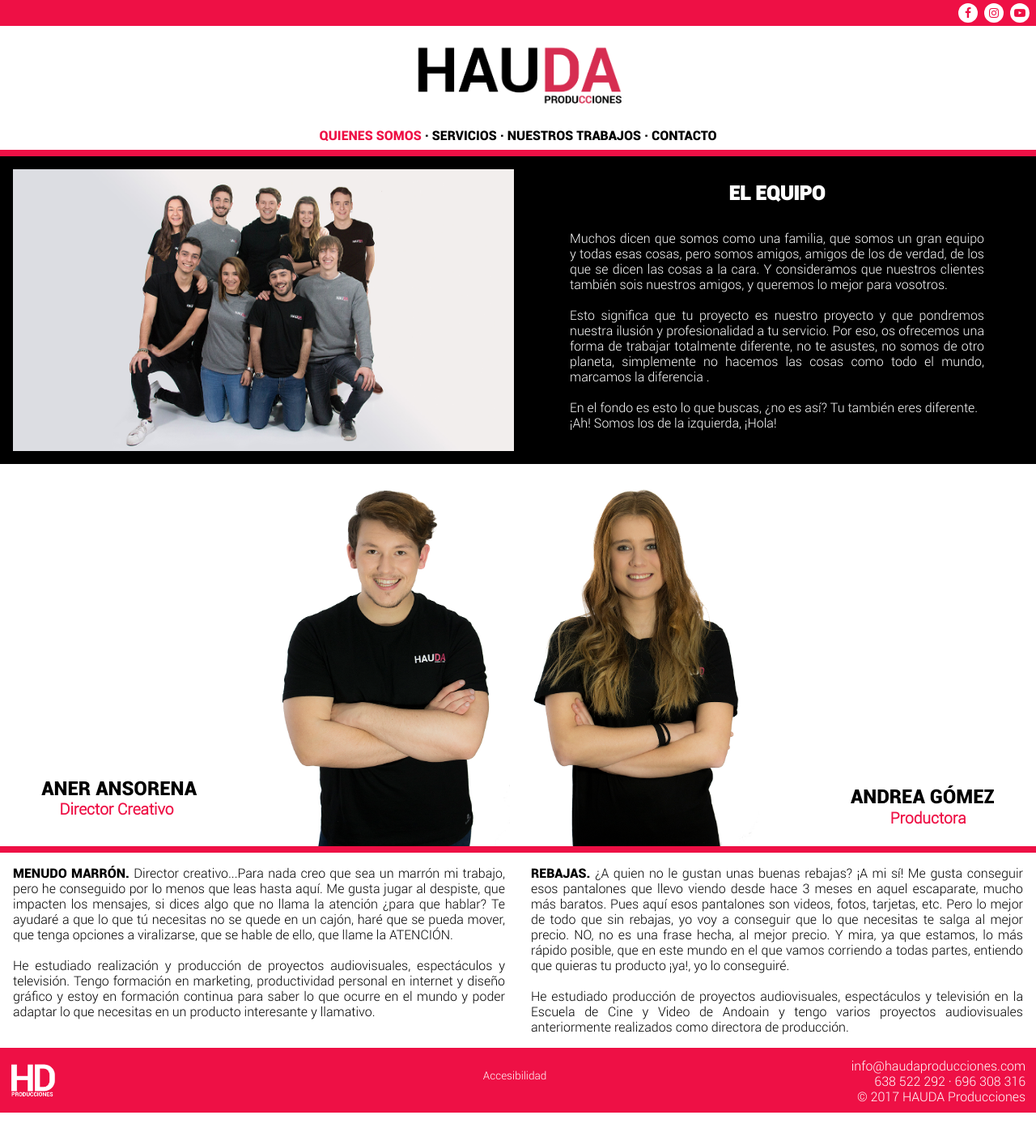
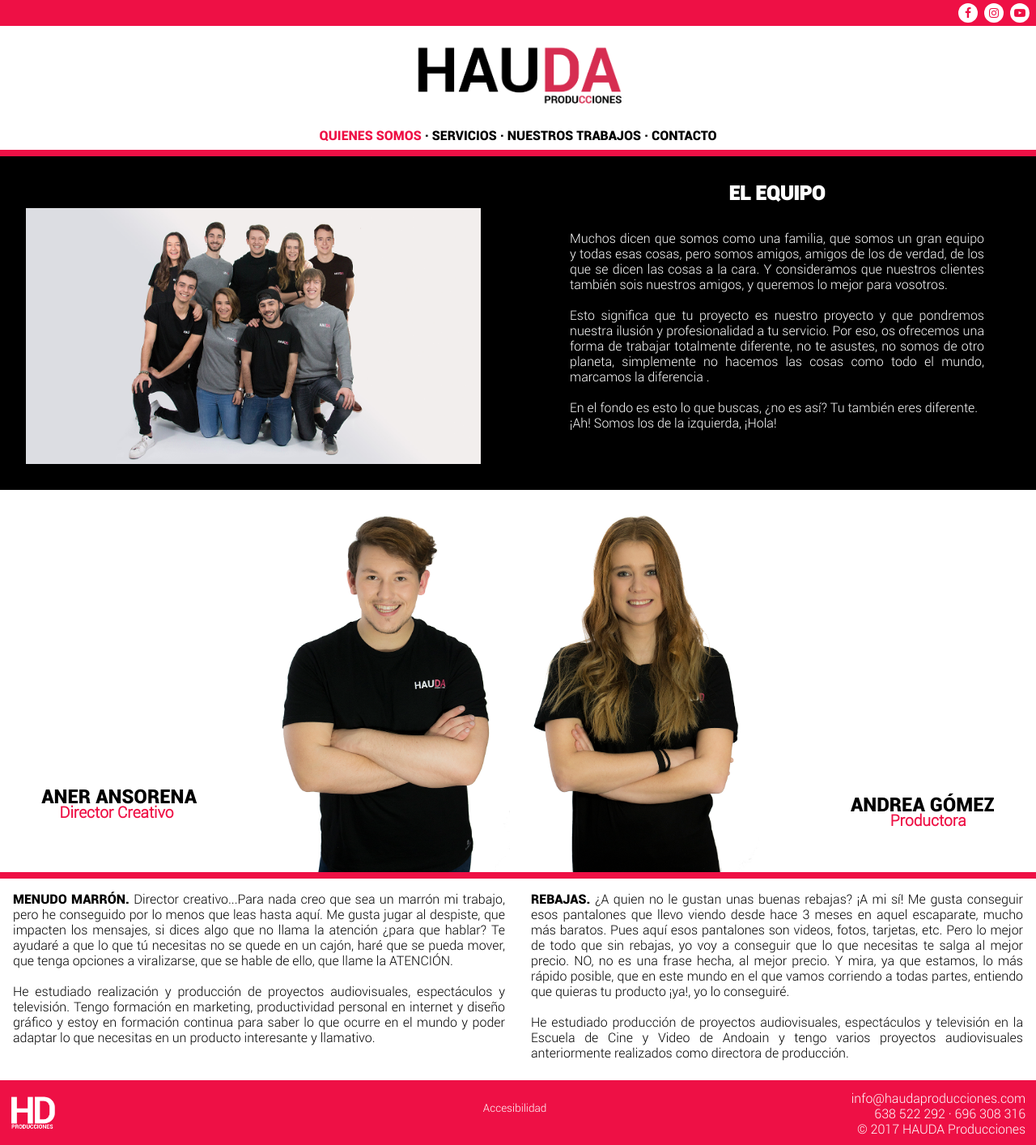
Before and after one commit to kikearb/proyectoDaw, a Jekyll site: the page built from nosotros.html, in a window 1280 px wide. Shown: the whole page at 81% size. Built offline with Jekyll 4.4.1, drawn with Linux system fonts in a browser that asks for light colours; nearby versions of some CDN libraries; before the commit the page ends 1374 px from its top, so only the background shows below that.

Commit message:
bugfix versiones movil y tablet

```diff
--- a/_includes/header.html
+++ b/_includes/header.html
@@ -15,11 +15,8 @@
             </a>
         </div>
         <a href="#contenido" class="skip" accesskey="1">Saltar al contenido</a>
-        <div class="logomenu middle">
-            <div class="logocontainer">
-                <a href="/" accesskey="I"><img src="./assets/img/haudalogoblanco.png" alt="Logo HAUDA" class="logo"></a>
-            </div>
-
+        <div class="logomenu">
+            <a href="/" accesskey="I"><img src="./assets/img/haudalogoblanco.png" alt="Logo HAUDA" class="logo"></a>
             <span class="fa fa-bars menu-movil" aria-hidden="true"></span>
         </div>
         <nav class="princ">
--- a/_sass/nosotros.scss
+++ b/_sass/nosotros.scss
@@ -3,7 +3,7 @@
 }
 
 .desc .eq {
-    @media (min-width: 768px) {
+    @media (min-width: 992px) {
         width: 50%;
         float: right;
         @include horizontal-padding(4em);
@@ -12,7 +12,7 @@
 }
 
 .desc .equi {
-    @media (min-width:768px) {
+    @media (min-width: 992px) {
         float: left;
         width: 50%;
         display: flex;
@@ -20,16 +20,22 @@
 }
 
 .desc .equi img {
-    @media (max-width: 767px) {
-        width: 100%;
+    padding: 1em;
+    max-width: 100%;
+    @media (min-width: 1024px) and (orientation: landscape) {
+        padding: 2em 1em;
+        margin-top: 2em;
+        margin-left: 1em;
     }
-    margin: 0 auto;
-    max-height: 380px;
-    padding: 1em;
+    @media (min-width: 1024px) {
+        max-height: 380px;
+    }
+
+
 }
 
 .desc .eq h1 {
-    @media (max-width: 767px) {
+    @media (max-width: 991px) {
         padding-top: 0.5em;
     }
     font-size: 150%;
@@ -37,7 +43,7 @@
 }
 
 .desc .eq p {
-    @media (max-width: 767px) {
+    @media (max-width: 991px) {
         display: none;
     }
     text-align: justify;
@@ -46,6 +52,7 @@
 }
 
 .dir2 {
+    display: inline-table;
     padding-bottom: 0.5em;
     clear: both;
     height: 32px;
@@ -75,12 +82,24 @@
     font-size: 140%;
     top: 4%;
     left: 5%;
+
     @media (min-width: 768px) {
+        top: 3%;
+        font-size: 120%;
+        left: 3%;
+    }
+
+    @media (min-width: 992px) {
         top: 55%;
         font-size: 150%;
         left: 8%;
     }
 
+    @media (min-width: 1024px) and (orientation: landscape) {
+        top: 52%;
+        font-size: 150%;
+        left: 8%;
+    }
 }
 
 .ang p:first-child {
@@ -88,8 +107,21 @@
     top: 4%;
     font-size: 140%;
     right: 5%;
+
     @media (min-width: 768px) {
+        top: 3%;
+        font-size: 120%;
+        right: 3%;
+    }
+
+    @media (min-width: 992px) {
         top: 55%;
+        font-size: 150%;
+        right: 8%;
+    }
+
+    @media (min-width: 1024px) and (orientation: landscape) {
+        top: 52%;
         font-size: 150%;
         right: 8%;
     }
@@ -103,9 +135,22 @@
     font-size: 110%;
     top: 7%;
     right: 15%;
+
     @media (min-width: 768px) {
+        font-size: 100%;
+        top: 5%;
+        right: 8.5%;
+    }
+
+    @media (min-width: 992px) {
         font-size: 120%;
         top: 59%;
+        right: 13.5%;
+    }
+
+    @media (min-width: 1024px) and (orientation: landscape) {
+        top: 55%;
+        font-size: 120%;
         right: 13.5%;
     }
 }
@@ -118,9 +163,22 @@
     font-size: 110%;
     top: 7%;
     left: 10.5%;
+
     @media (min-width: 768px) {
+        font-size: 100%;
+        top: 5%;
+        left: 5.5%;
+    }
+
+    @media (min-width: 992px) {
         font-size: 120%;
         top: 59%;
+        left: 9.5%;
+    }
+
+    @media (min-width: 1024px) and (orientation: landscape) {
+        top: 55%;
+        font-size: 120%;
         left: 11.5%;
     }
 }
--- a/_sass/styles.scss
+++ b/_sass/styles.scss
@@ -77,21 +77,14 @@
 .logomenu {
     @media (max-width: 767px) {
         display: flex;
-    }
-}
-
-.logocontainer {
-    @media (max-width: 767px) {
-        width: 50%;
+        position: relative;
     }
 }
 
 .logo {
     vertical-align: middle;
     @include horizontal-padding(1em);
-    @max-width(767px) {
-        max-width: 100%;
-    }
+    max-width: 60%;
     @media(min-width: 768px) {
         @include horizontal-margin(30%);
         @include horizontal-padding(0);
@@ -121,12 +114,13 @@
 }
 
 .menu-movil {
-    float: left;
-    font-size: 150%;
-    text-align: right;
-    margin-left: 5em;
-    margin-right: 1em;
-    @include vertical-margin(1.1em);
+    position: absolute;
+    font-size: 30px;
+    right: 25px;
+    top: 15px;
+    @media (orientation: landscape) {
+        top: 40px;
+    }
     @media (min-width: 768px) {
         display: none;
     }
@@ -215,14 +209,21 @@
 .txt {
     font-size: x-large;
     text-align: center;
+    @include vertical-padding(0.4em);
     @media (min-width: 768px) {
+        font-size: 280%;
         width: 45%;
         float: left;
 
+        @include vertical-padding(3em);
+        line-height: 1.2;
+    }
+    @media (min-width: 992px) {
         @include vertical-padding(2em);
-        line-height: 1.2;
         font-size: 400%;
     }
+
+
 }
 
 .coloreado {
@@ -333,13 +334,17 @@
     text-align: center;
     margin-top: 1em;
     @include horizontal-margin(5%);
-    @media(min-width:768px) {
+    @media (min-width: 768px) {
+        font-size: 65%;
         width: 20%;
         float: left;
         text-align: center;
         margin-top: 0;
         @include horizontal-margin(0);
         overflow: hidden;
+    }
+    @media (min-width: 1200px) {
+        font-size: inherit;
     }
 
 }
@@ -433,6 +438,10 @@
     text-align: right;
     margin-top: 3%;
     font-size: 85%;
+    @media (orientation: landscape) {
+        margin-top: 2.5%;
+    }
+
     @media (min-width: 768px) {
         font-size: 100%;
         margin-top: 1%;
@@ -463,7 +472,15 @@
     float: left;
     margin-left: 2%;
     font-size: 85%;
+    @media (orientation: landscape) {
+        margin-top: 4.5%;
+        margin-left: 22%;
+    }
     @media (min-width: 768px) {
+        margin-top: 3%;
+        margin-left: 25%;
+    }
+    @media (min-width: 992px) {
         margin-top: 2%;
         margin-left: 41%;
     }
```
Also changed, not shown: 11 other files.
